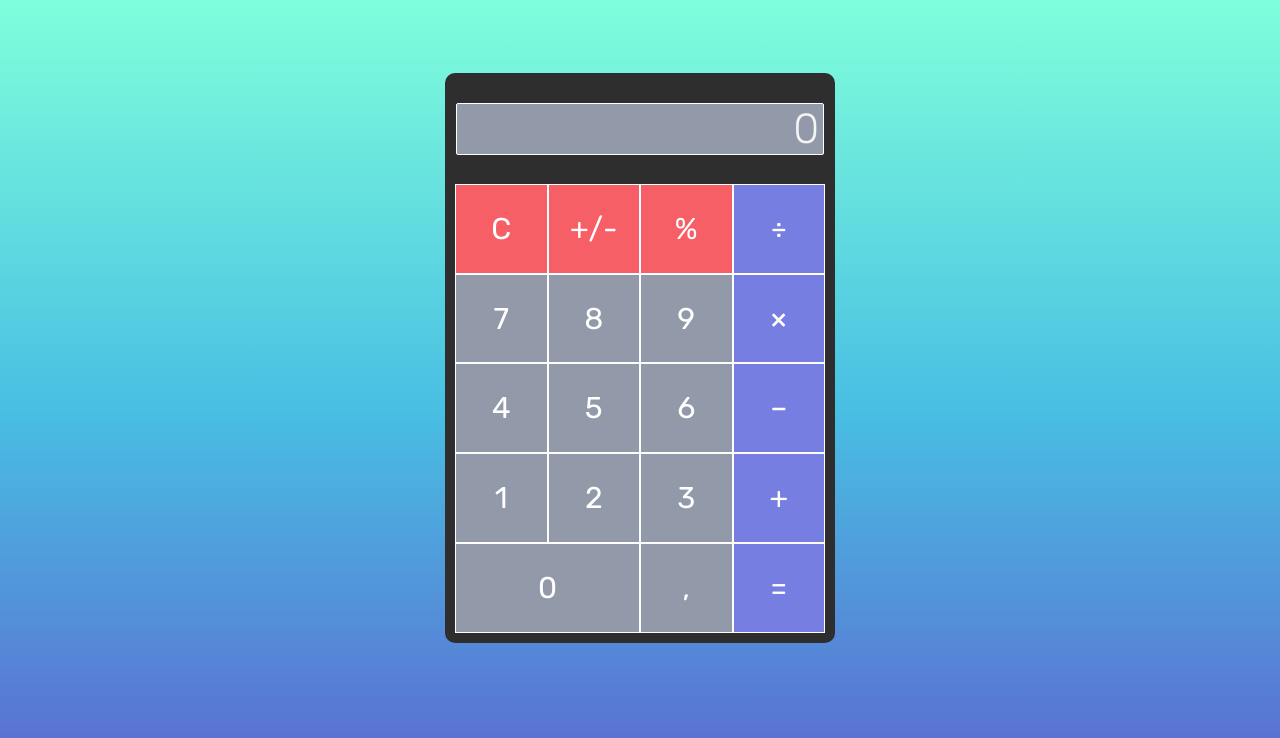
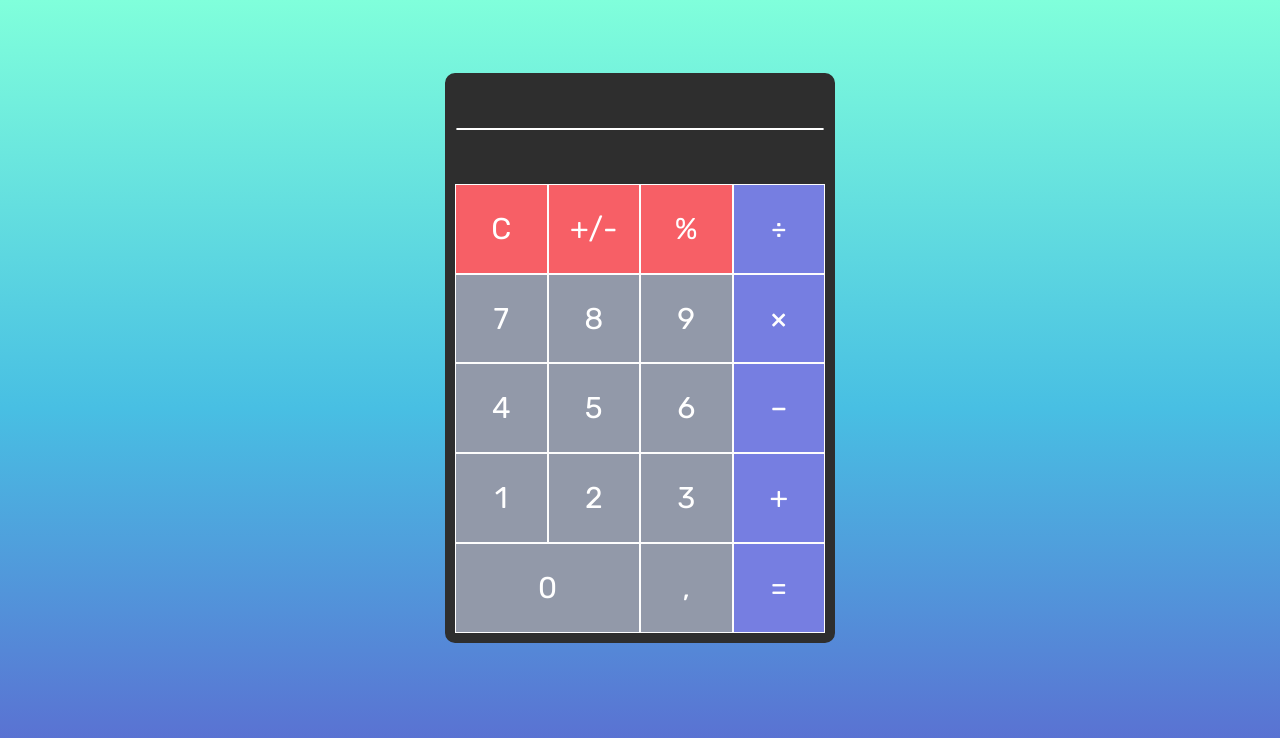
Before and after one commit to paul-solomon/calculator, a plain HTML site: page index.html in a window 1280 px wide. Shown: the top 738 px of the page. Drawn offline with Linux system fonts and the light colour scheme.

Commit message:
Empty the display-txt div.

```diff
--- a/index.html
+++ b/index.html
@@ -15,7 +15,7 @@
         <div class="main-container">
             <div class="calc-frame">
                 <div id="display">
-                    <div id="display-txt">0</div>
+                    <div id="display-txt"></div>
                 </div>
 
                 <div class="first-row">
```
